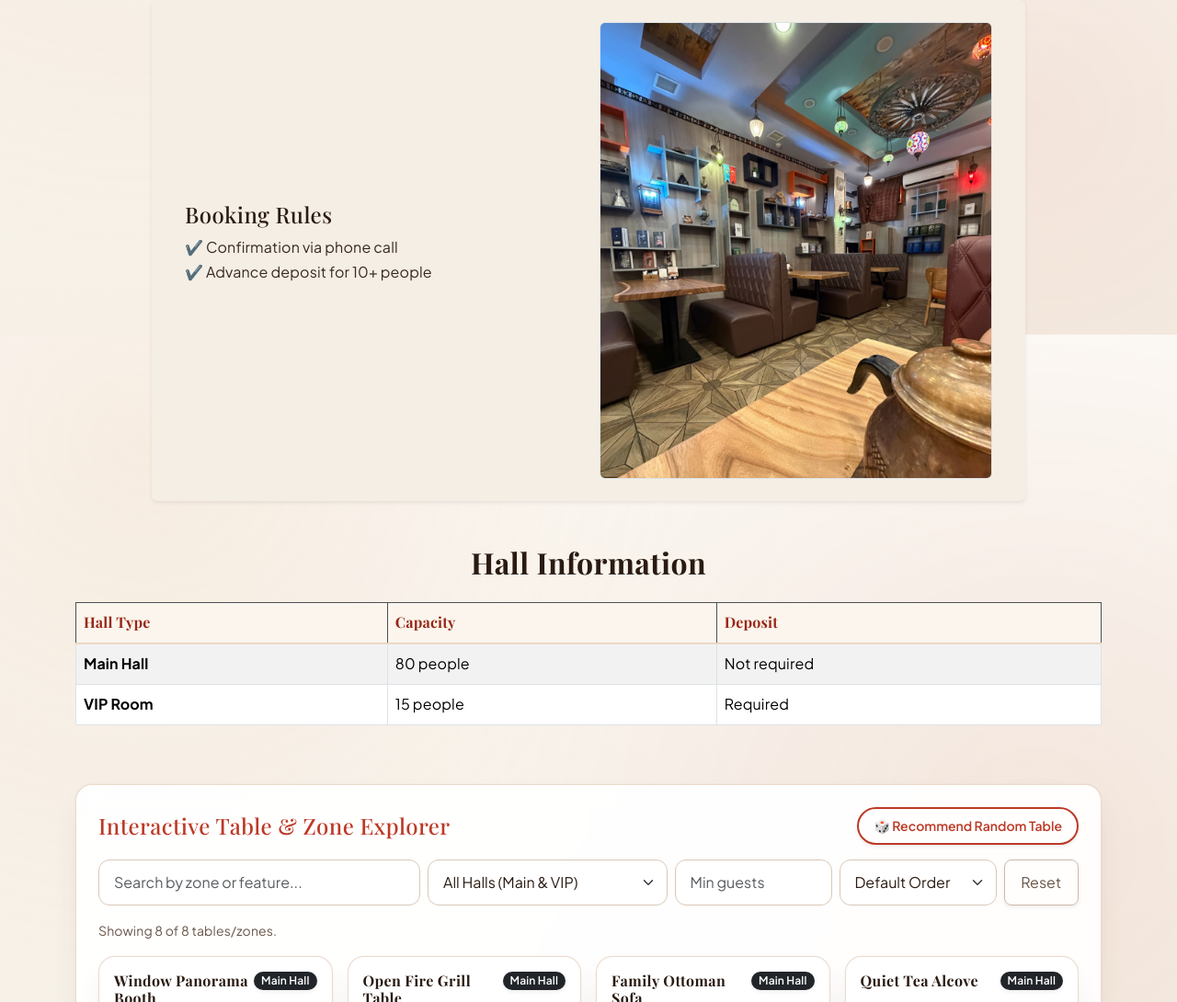
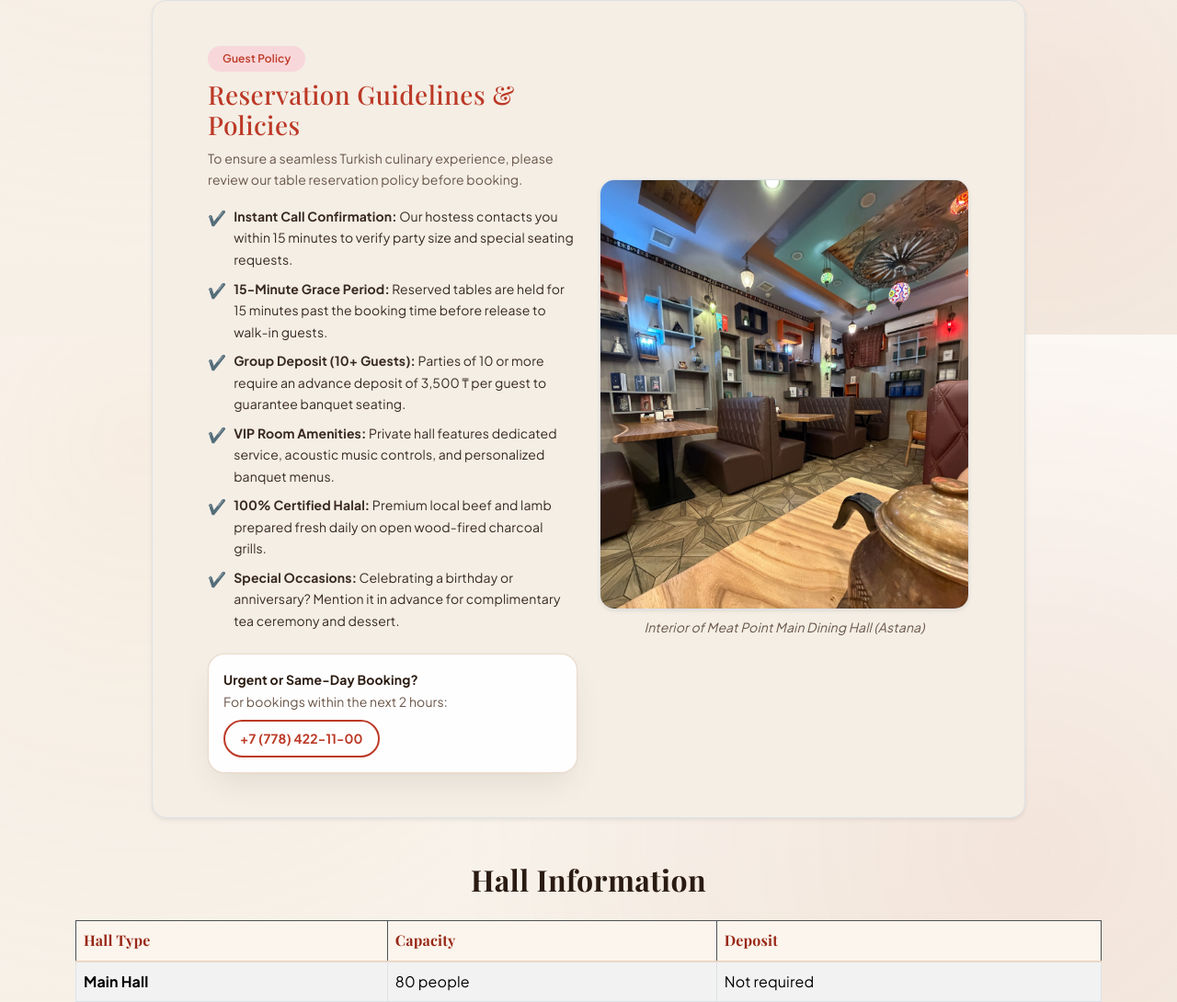
Before and after one commit to Qpzm1212/WEB-project, a plain HTML site: page booking.html in a window 1280 px wide. Shown: the part 436-1526 px from the top of the page at 92% size. Drawn offline with nearby package versions, Linux system fonts and the light colour scheme; a web font is replaced by a local one.

Commit message:
fix(booking): add comprehensive reservation guidelines and policies to balance layout

```diff
--- a/booking.html
+++ b/booking.html
@@ -46,16 +46,50 @@
 
     <div class="row justify-content-center mb-5">
         <div class="col-lg-10">
-            <div class="row align-items-center bg-light p-4 rounded shadow-sm">
-                <div class="col-md-6">
-                    <h2 class="h4">Booking Rules</h2>
-                    <ul class="list-unstyled">
-                        <li>&#10004;&#65039; Confirmation via phone call</li>
-                        <li>&#10004;&#65039; Advance deposit for 10+ people</li>
+            <div class="row align-items-center bg-light p-4 p-lg-5 rounded-4 shadow-sm border">
+                <div class="col-md-6 mb-4 mb-md-0">
+                    <span class="badge bg-danger-subtle text-danger fw-semibold px-3 py-2 rounded-pill mb-2">Guest Policy</span>
+                    <h2 class="h3 text-danger mb-2">Reservation Guidelines &amp; Policies</h2>
+                    <p class="text-secondary small mb-3">To ensure a seamless Turkish culinary experience, please review our table reservation policy before booking.</p>
+                    <ul class="list-unstyled mb-4">
+                        <li class="mb-2 d-flex align-items-start">
+                            <span class="text-danger me-2">&#10004;&#65039;</span>
+                            <span class="small"><strong>Instant Call Confirmation:</strong> Our hostess contacts you within 15 minutes to verify party size and special seating requests.</span>
+                        </li>
+                        <li class="mb-2 d-flex align-items-start">
+                            <span class="text-danger me-2">&#10004;&#65039;</span>
+                            <span class="small"><strong>15-Minute Grace Period:</strong> Reserved tables are held for 15 minutes past the booking time before release to walk-in guests.</span>
+                        </li>
+                        <li class="mb-2 d-flex align-items-start">
+                            <span class="text-danger me-2">&#10004;&#65039;</span>
+                            <span class="small"><strong>Group Deposit (10+ Guests):</strong> Parties of 10 or more require an advance deposit of 3,500 &#8376; per guest to guarantee banquet seating.</span>
+                        </li>
+                        <li class="mb-2 d-flex align-items-start">
+                            <span class="text-danger me-2">&#10004;&#65039;</span>
+                            <span class="small"><strong>VIP Room Amenities:</strong> Private hall features dedicated service, acoustic music controls, and personalized banquet menus.</span>
+                        </li>
+                        <li class="mb-2 d-flex align-items-start">
+                            <span class="text-danger me-2">&#10004;&#65039;</span>
+                            <span class="small"><strong>100% Certified Halal:</strong> Premium local beef and lamb prepared fresh daily on open wood-fired charcoal grills.</span>
+                        </li>
+                        <li class="d-flex align-items-start">
+                            <span class="text-danger me-2">&#10004;&#65039;</span>
+                            <span class="small"><strong>Special Occasions:</strong> Celebrating a birthday or anniversary? Mention it in advance for complimentary tea ceremony and dessert.</span>
+                        </li>
                     </ul>
+                    <div class="p-3 bg-white rounded-3 border-start border-3 border-danger shadow-sm">
+                        <div class="d-flex align-items-center justify-content-between flex-wrap gap-2">
+                            <div>
+                                <div class="fw-bold small text-dark">Urgent or Same-Day Booking?</div>
+                                <div class="small text-muted">For bookings within the next 2 hours:</div>
+                            </div>
+                            <a href="tel:+77784221100" class="btn btn-sm btn-outline-danger rounded-pill fw-bold text-decoration-none px-3">+7 (778) 422-11-00</a>
+                        </div>
+                    </div>
                 </div>
                 <div class="col-md-6 text-center">
-                    <img src="images/meatpointhall.png" class="img-fluid rounded border" alt="Main hall">
+                    <img src="images/meatpointhall.png" class="img-fluid rounded-4 border shadow-sm" alt="Meat Point dining hall interior">
+                    <p class="text-muted small mt-2 mb-0 fst-italic">Interior of Meat Point Main Dining Hall (Astana)</p>
                 </div>
             </div>
         </div>
```
